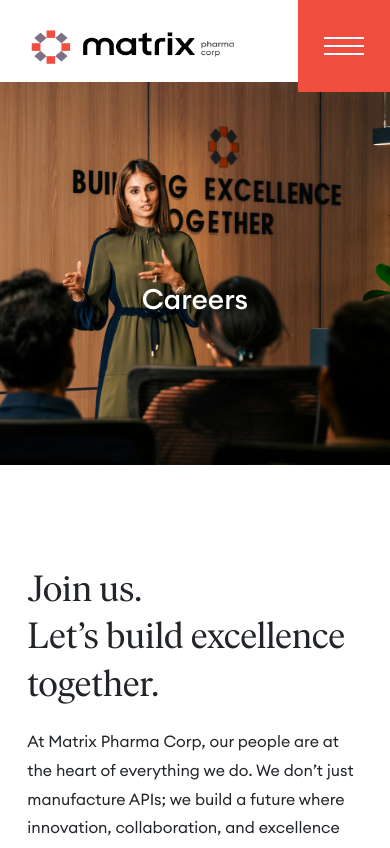
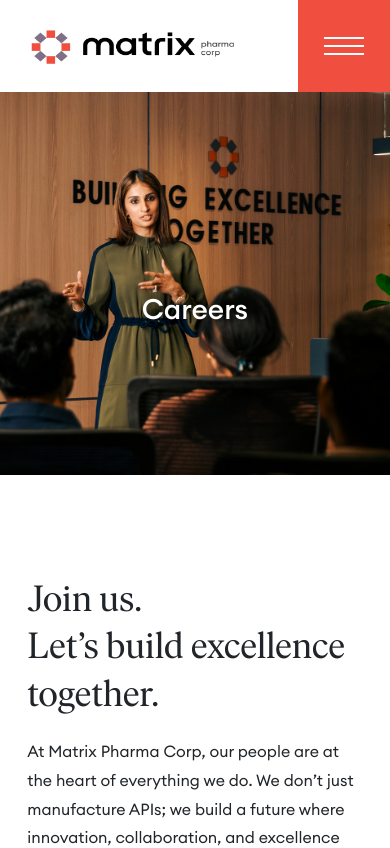
Before and after one commit to HardMaind/matrix-pharma, a Next.js app: page /careers in a window 390 px wide. Shown: the top 848 px of the page. Built offline with nearby package versions, Linux system fonts and the light colour scheme.

Commit message:
hero module update

```diff
--- a/src/styles/Hero.module.css
+++ b/src/styles/Hero.module.css
@@ -70,7 +70,7 @@
   }
   .hero {
     height: 383px;
-    margin-top: 0;
+    margin-top: 10px;
   }
   .heroTitle {
     font-size: 2rem;
```
